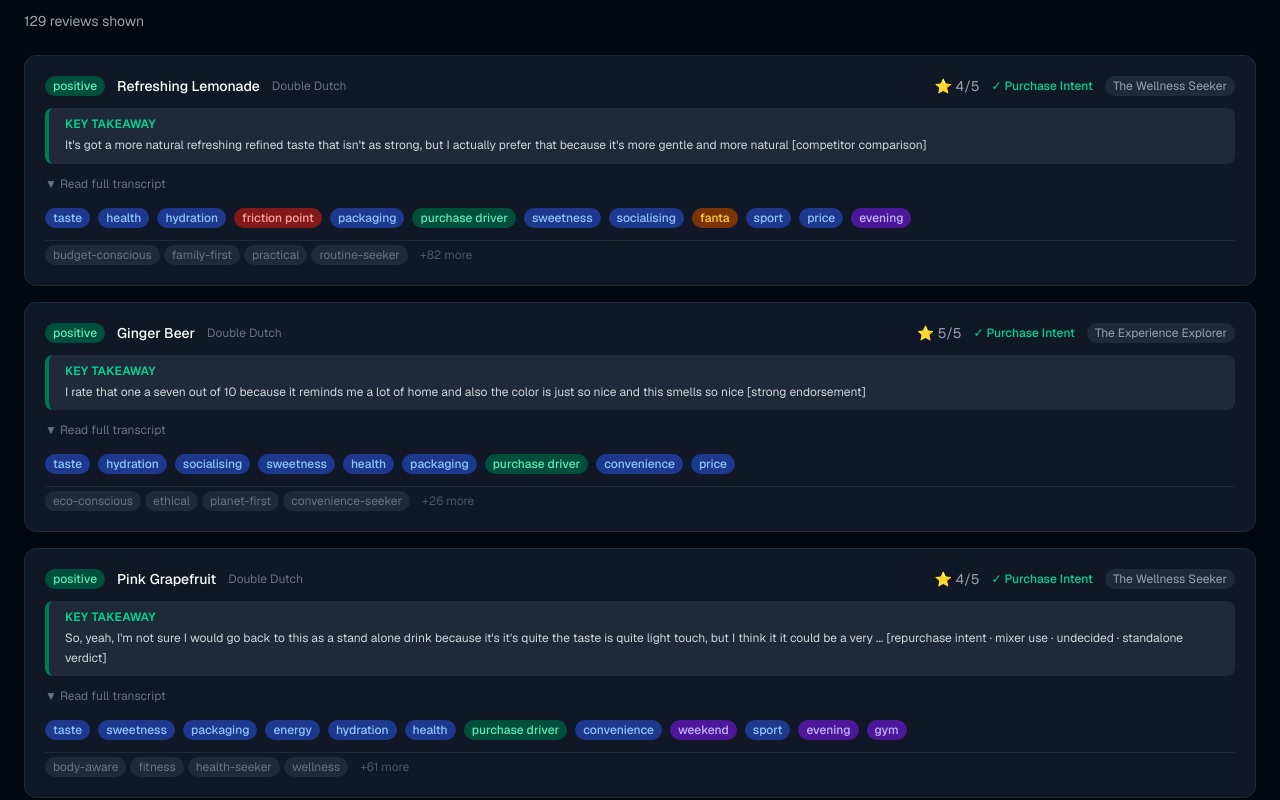
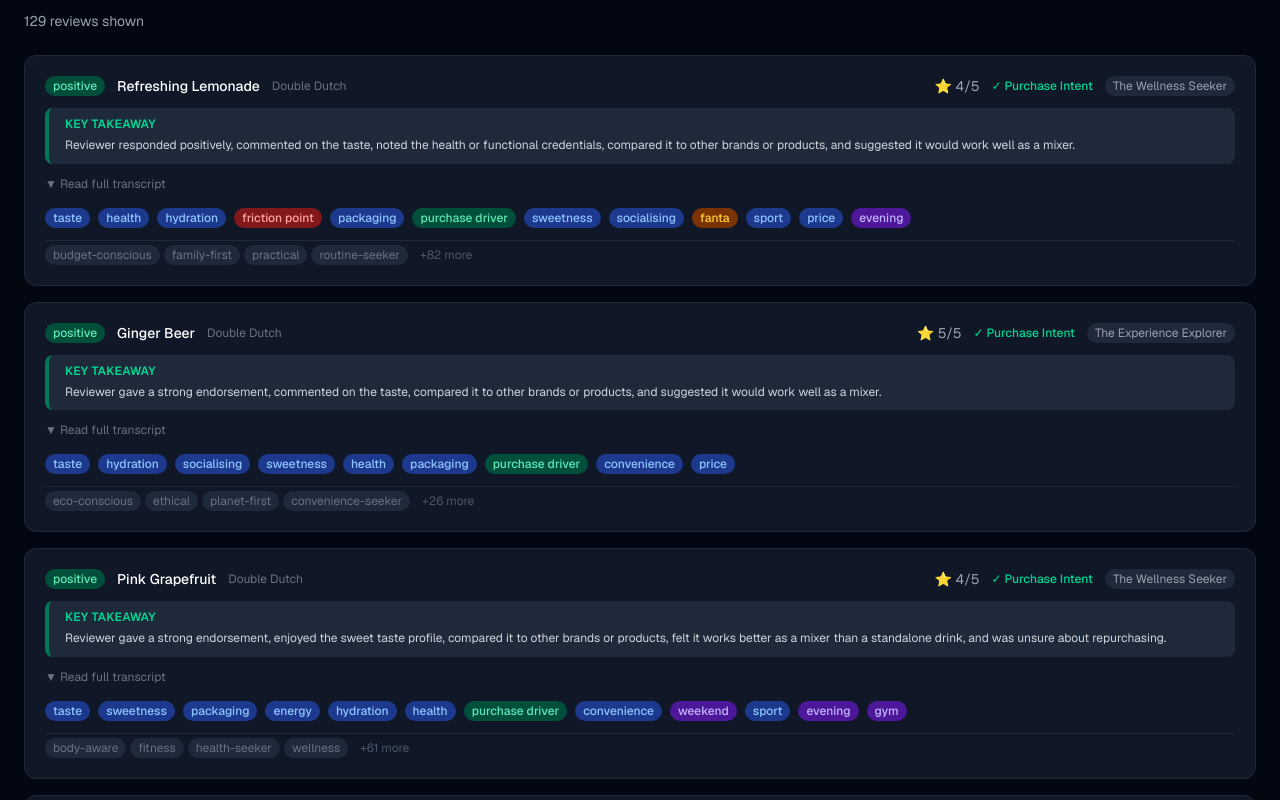
Before and after one commit to daisycloonan/insights-dashboard, a Next.js app: page /consumer-voice in a window 1280 px wide. Shown: the part 520-1320 px from the top of the page. Built offline with nearby package versions, Linux system fonts and the light colour scheme.

Commit message:
Replace quote-based takeaway with natural language summary

```diff
--- a/src/app/consumer-voice/page.tsx
+++ b/src/app/consumer-voice/page.tsx
@@ -60,61 +60,101 @@
 function buildReviewSummary(review: ReviewIntelligence): string {
   const text = review.transcript;
   const lower = text.toLowerCase();
-  const sentences = text.split(/[.!?]+/).map(s => s.trim()).filter(s => s.length > 30);
 
-  const SIGNAL_WORDS = [
-    'taste', 'flavour', 'flavor', 'sweet', 'bitter', 'refreshing', 'health', 'natural',
-    'organic', 'energy', 'caffeine', 'price', 'expensive', 'value', 'packaging', 'bottle',
-    'can', 'design', 'love', 'hate', 'recommend', 'disappointed', 'amazing', 'terrible',
-    'prefer', 'compare', 'better', 'worse', 'unique', 'different', 'interesting', 'perfect',
-    'not for me', 'my kind', 'gym', 'workout', 'morning', 'evening', 'relax', 'functional',
-    'cbd', 'kombucha', 'probiotic', 'would buy', 'buy again', 'repurchase', 'go back',
-    'stand alone', 'mixer', 'alternative', 'light', 'strong', 'balanced', 'overall',
-  ];
+  // Detect key signals
+  const positiveWords = ['love', 'amazing', 'great', 'excellent', 'perfect', 'fantastic', 'recommend', 'best', 'i rate', 'really like', 'really good'];
+  const negativeWords = ['hate', 'disappointed', 'terrible', 'awful', 'not for me', 'would not', "wouldn't", 'dislike'];
+  const repurchaseWords = ['would buy', 'buy again', 'repurchase', 'would go back', 'buying again', 'purchase again'];
+  const noRepurchaseWords = ['would not go back', "wouldn't go back", 'not sure i would', 'probably not buy', "won't buy", 'not repurchase'];
+  const mixerWords = ['as a mixer', 'mix with', 'mixed with', 'cocktail', 'spirit', 'gin', 'vodka'];
+  const standaloneWords = ['stand alone', 'on its own', 'by itself', 'without alcohol', 'non alcoholic'];
+  const compareWords = ['compared to', 'versus', ' vs ', 'better than', 'worse than', 'prefer', 'schweppes', 'coca cola', 'pepsi'];
+  const tasteWords = ['taste', 'flavour', 'flavor', 'sweet', 'bitter', 'sour', 'refreshing', 'light', 'strong', 'balanced', 'fruity', 'spicy', 'herbal'];
+  const healthWords = ['healthy', 'natural', 'organic', 'probiotic', 'gut', 'functional', 'cbd', 'kombucha', 'sugar free', 'low sugar'];
+  const packagingWords = ['bottle', 'can', 'packaging', 'design', 'look', 'label', 'colour', 'color'];
 
-  // Bonus words that indicate a verdict or opinion
-  const VERDICT_WORDS = [
-    'i think', 'i feel', 'i love', 'i hate', 'i prefer', 'i would', "i wouldn't",
-    'i like', "i don't like", 'i rate', 'overall', 'verdict', 'recommend', 'not for me',
-    'would go back', 'would not go back', 'buy again', 'stand alone', 'as a mixer',
-    'good option', 'great option', 'not sure', 'definitely', 'personally',
-  ];
+  const isPositive = positiveWords.some(w => lower.includes(w));
+  const isNegative = negativeWords.some(w => lower.includes(w));
+  const wouldRepurchase = repurchaseWords.some(w => lower.includes(w));
+  const wouldNotRepurchase = noRepurchaseWords.some(w => lower.includes(w));
+  const mentionsMixer = mixerWords.some(w => lower.includes(w));
+  const mentionsStandalone = standaloneWords.some(w => lower.includes(w));
+  const mentionsComparison = compareWords.some(w => lower.includes(w));
+  const mentionsTaste = tasteWords.some(w => lower.includes(w));
+  const mentionsHealth = healthWords.some(w => lower.includes(w));
+  const mentionsPackaging = packagingWords.some(w => lower.includes(w));
+  const isUndecided = lower.includes('not sure') || lower.includes('on the fence') || lower.includes('maybe');
 
-  const scored = sentences.map(sentence => {
-    const sl = sentence.toLowerCase();
-    const signalScore = SIGNAL_WORDS.filter(w => sl.includes(w)).length;
-    const verdictScore = VERDICT_WORDS.filter(w => sl.includes(w)).length * 2;
-    const lengthBonus = sentence.length > 60 ? 1 : 0;
-    return {
-      sentence,
-      score: signalScore + verdictScore + lengthBonus,
-    };
-  }).sort((a, b) => b.score - a.score);
+  // Build natural language summary
+  const parts: string[] = [];
 
-  const topSentence = scored[0]?.sentence ?? sentences[0] ?? text.slice(0, 150);
+  // Opening sentiment
+  if (review.sentiment === 'negative' || isNegative) {
+    parts.push('Reviewer was critical overall');
+  } else if (isPositive && review.sentiment === 'positive') {
+    parts.push('Reviewer gave a strong endorsement');
+  } else if (isUndecided) {
+    parts.push('Reviewer had a mixed reaction');
+  } else {
+    parts.push('Reviewer responded positively');
+  }
 
-  // Build key facts — only from transcript text, not metadata
-  const facts: string[] = [];
-  const positiveWords = ['love', 'amazing', 'great', 'excellent', 'perfect', 'fantastic', 'recommend', 'best', 'i rate'];
-  const isPositiveReview = positiveWords.some(w => lower.includes(w));
+  // Taste
+  if (mentionsTaste) {
+    const sentences = text.split(/[.!?]+/).map(s => s.trim()).filter(s => s.length > 20);
+    const tasteSentence = sentences.find(s => tasteWords.some(w => s.toLowerCase().includes(w)));
+    if (tasteSentence) {
+      // Extract key adjectives from taste sentence
+      const tasteAdjs = ['light', 'strong', 'sweet', 'bitter', 'refreshing', 'spicy', 'fruity', 'herbal', 'gentle', 'bold', 'subtle', 'natural', 'artificial'];
+      const foundAdjs = tasteAdjs.filter(a => tasteSentence.toLowerCase().includes(a));
+      if (foundAdjs.length > 0) {
+        parts.push(`enjoyed the ${foundAdjs.slice(0, 2).join(', ')} taste profile`);
+      } else {
+        parts.push('commented on the taste');
+      }
+    }
+  }
 
-  if (isPositiveReview && review.sentiment === 'positive') facts.push('strong endorsement');
-  if (review.sentiment === 'negative') facts.push('critical feedback');
-  if (lower.includes('compar') || lower.includes('versus') || lower.includes(' vs ')) facts.push('competitor comparison');
+  // Health / functional
+  if (mentionsHealth) {
+    parts.push('noted the health or functional credentials');
+  }
 
-  // Only flag repurchase if transcript explicitly mentions it
-  const repurchaseWords = ['would buy', 'buy again', 'repurchase', 'would go back', 'buying again', 'purchase again'];
-  if (repurchaseWords.some(w => lower.includes(w))) facts.push('repurchase intent');
+  // Packaging
+  if (mentionsPackaging && !mentionsTaste) {
+    parts.push('highlighted the packaging');
+  }
 
-  if (lower.includes('cbd') || lower.includes('kombucha') || lower.includes('probiotic') || lower.includes('functional')) facts.push('functional benefits');
-  if (lower.includes('too sweet') || lower.includes('sweetness')) facts.push('sweetness feedback');
-  if (lower.includes('price') || lower.includes('expensive') || lower.includes('value')) facts.push('price sensitivity');
-  if (lower.includes('as a mixer') || lower.includes('mix with') || lower.includes('mixed with')) facts.push('mixer use');
-  if (lower.includes('not sure') || lower.includes('on the fence') || lower.includes('maybe')) facts.push('undecided');
-  if (lower.includes('stand alone') || lower.includes('on its own') || lower.includes('by itself')) facts.push('standalone verdict');
+  // Comparison
+  if (mentionsComparison) {
+    parts.push('compared it to other brands or products');
+  }
 
-  const tagLine = facts.length > 0 ? ` [${facts.join(' · ')}]` : '';
-  return `${topSentence.slice(0, 160)}${topSentence.length > 160 ? '...' : ''}${tagLine}`;
+  // Mixer vs standalone
+  if (mentionsMixer && mentionsStandalone) {
+    parts.push('felt it works better as a mixer than a standalone drink');
+  } else if (mentionsMixer) {
+    parts.push('suggested it would work well as a mixer');
+  } else if (mentionsStandalone) {
+    parts.push('tried it as a standalone drink');
+  }
+
+  // Repurchase
+  if (wouldNotRepurchase || (isUndecided && !wouldRepurchase)) {
+    parts.push('was unsure about repurchasing');
+  } else if (wouldRepurchase) {
+    parts.push('expressed intent to buy again');
+  }
+
+  // Join into a natural sentence
+  if (parts.length === 1) return parts[0] + '.';
+
+  const opening = parts[0];
+  const middle = parts.slice(1, -1).join(', ');
+  const closing = parts[parts.length - 1];
+
+  if (parts.length === 2) return `${opening} and ${closing}.`;
+  return `${opening}, ${middle}, and ${closing}.`;
 }
 
 export default function ConsumerVoicePage() {
```
